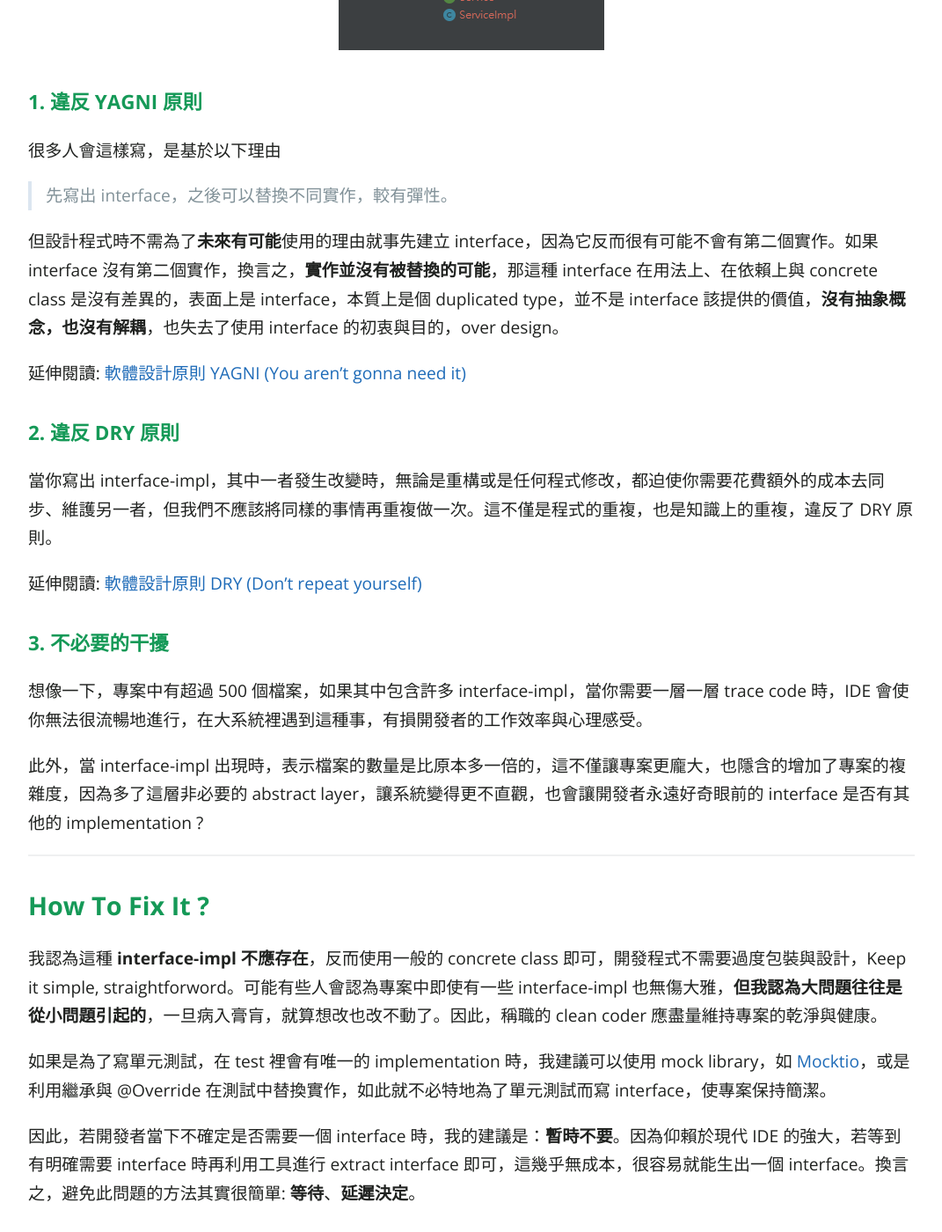
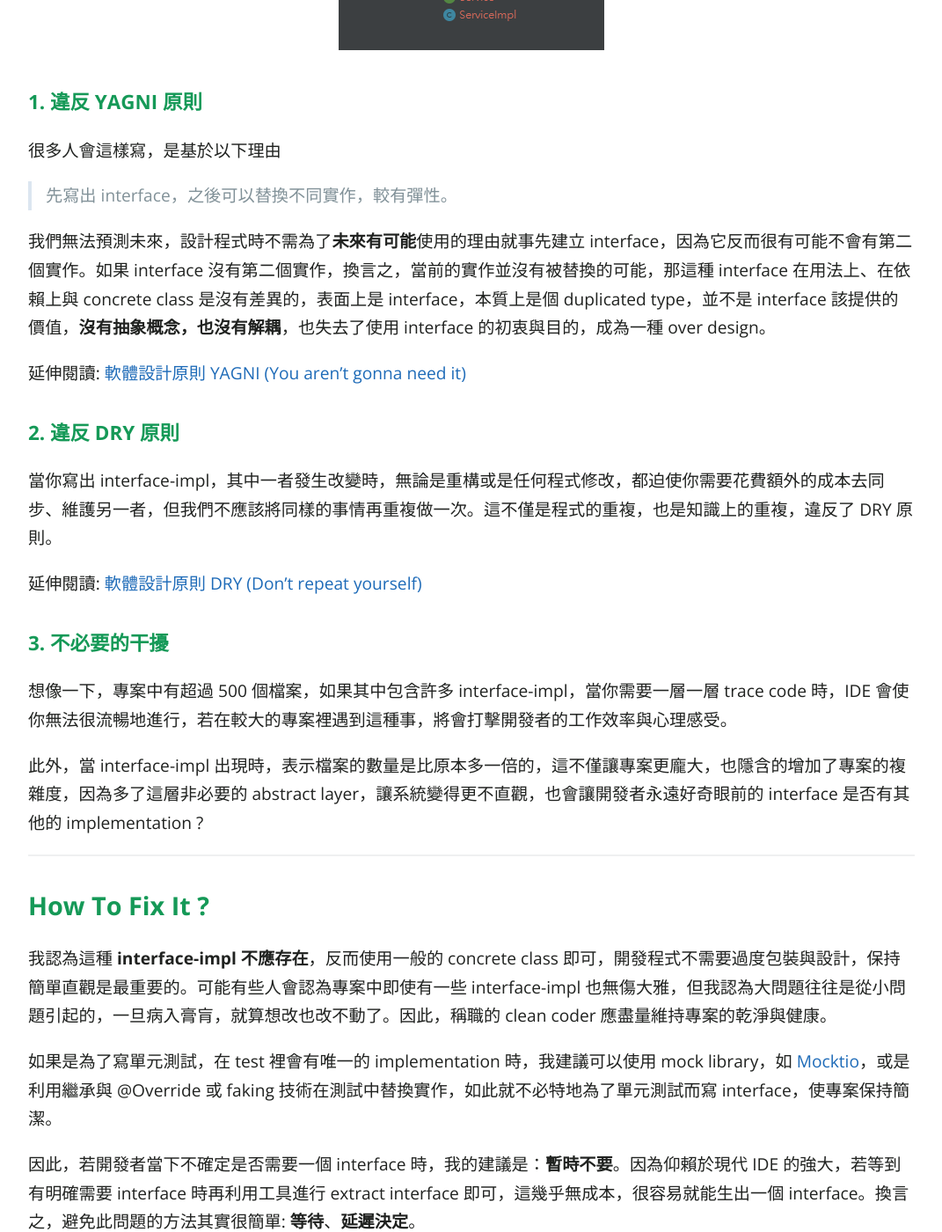
Before and after one commit to KaiSheng714/KaiSheng714.github.io, a Jekyll site: the page built from _posts/2022-01-20-anti-pattern-of-java-interface-impl-style.md, in a window 1280 px wide and 1400 px high, scrolled down 748 px. Shown: the whole window at 88% size, without its empty margins (104-1175 px from the left). Built offline with Jekyll 4.4.1, drawn with Linux system fonts in a browser that asks for light colours; comment, search, counter and statistics services are not loaded; some of the changed text lies outside the part shown.

Commit message:
interface

```diff
--- a/_posts/2022-01-20-anti-pattern-of-java-interface-impl-style.md
+++ b/_posts/2022-01-20-anti-pattern-of-java-interface-impl-style.md
@@ -20,7 +20,7 @@ image: /assets/image/cover0.png
 > 先寫出 interface，之後可以替換不同實作，較有彈性。
 >
 
-但設計程式時不需為了**未來有可能**使用的理由就事先建立 interface，因為它反而很有可能不會有第二個實作。如果 interface 沒有第二個實作，換言之，**實作並沒有被替換的可能**，那這種 interface 在用法上、在依賴上與 concrete class 是沒有差異的，表面上是 interface，本質上是個 duplicated type，並不是 interface 該提供的價值，**沒有抽象概念，也沒有解耦**，也失去了使用 interface 的初衷與目的，over design。
+我們無法預測未來，設計程式時不需為了**未來有可能**使用的理由就事先建立 interface，因為它反而很有可能不會有第二個實作。如果 interface 沒有第二個實作，換言之，當前的實作並沒有被替換的可能，那這種 interface 在用法上、在依賴上與 concrete class 是沒有差異的，表面上是 interface，本質上是個 duplicated type，並不是 interface 該提供的價值，**沒有抽象概念，也沒有解耦**，也失去了使用 interface 的初衷與目的，成為一種 over design。
 
 延伸閱讀: [軟體設計原則 YAGNI (You aren't gonna need it)](/articles/yagni-principle)
 
@@ -32,7 +32,7 @@ image: /assets/image/cover0.png
 
 ### **3. 不必要的干擾**
 
-想像一下，專案中有超過 500 個檔案，如果其中包含許多 interface-impl，當你需要一層一層 trace code 時，IDE 會使你無法很流暢地進行，在大系統裡遇到這種事，有損開發者的工作效率與心理感受。
+想像一下，專案中有超過 500 個檔案，如果其中包含許多 interface-impl，當你需要一層一層 trace code 時，IDE 會使你無法很流暢地進行，若在較大的專案裡遇到這種事，將會打擊開發者的工作效率與心理感受。
 
 此外，當 interface-impl 出現時，表示檔案的數量是比原本多一倍的，這不僅讓專案更龐大，也隱含的增加了專案的複雜度，因為多了這層非必要的 abstract layer，讓系統變得更不直觀，也會讓開發者永遠好奇眼前的 interface 是否有其他的 implementation ?
 
@@ -40,9 +40,9 @@ image: /assets/image/cover0.png
 
 ## **How To Fix It ?**
 
-我認為這種 **interface-impl 不應存在**，反而使用一般的 concrete class 即可，開發程式不需要過度包裝與設計，Keep it simple, straightforword。可能有些人會認為專案中即使有一些 interface-impl 也無傷大雅，**但我認為大問題往往是從小問題引起的**，一旦病入膏肓，就算想改也改不動了。因此，稱職的 clean coder 應盡量維持專案的乾淨與健康。
+我認為這種 **interface-impl 不應存在**，反而使用一般的 concrete class 即可，開發程式不需要過度包裝與設計，保持簡單直觀是最重要的。可能有些人會認為專案中即使有一些 interface-impl 也無傷大雅，但我認為大問題往往是從小問題引起的，一旦病入膏肓，就算想改也改不動了。因此，稱職的 clean coder 應盡量維持專案的乾淨與健康。
 
-如果是為了寫單元測試，在 test 裡會有唯一的 implementation 時，我建議可以使用 mock library，如 [Mocktio](https://site.mockito.org/)，或是利用繼承與 @Override 在測試中替換實作，如此就不必特地為了單元測試而寫 interface，使專案保持簡潔。
+如果是為了寫單元測試，在 test 裡會有唯一的 implementation 時，我建議可以使用 mock library，如 [Mocktio](https://site.mockito.org/)，或是利用繼承與 @Override 或 faking 技術在測試中替換實作，如此就不必特地為了單元測試而寫 interface，使專案保持簡潔。
 
 因此，若開發者當下不確定是否需要一個 interface 時，我的建議是：**暫時不要**。因為仰賴於現代 IDE 的強大，若等到有明確需要 interface 時再利用工具進行 extract interface 即可，這幾乎無成本，很容易就能生出一個 interface。換言之，避免此問題的方法其實很簡單: **等待**、**延遲決定**。
 
@@ -52,15 +52,14 @@ image: /assets/image/cover0.png
 先引用一段話:
 
 >
-> _Programming to an interface, not an implementation_
+> Programming to an interface, not an implementation
 >
 
 意思是，設計時應專注於**程式能提供什麼功能，而不是如何辦到的。**
 
-因此，首先描述你的 interface 能提供**什麼功能**，例如你有一個提供檔案存取服務的 interface 命名為 **FileService** ，那它的 implementation 應該要描述**如何**存取檔案，例如可能有 DiskService, FtpService, MyMagicService …，而不應該是 FileServiceImpl。
+因此，首先描述你的 interface 能為 client 提供**什麼功能**，例如你有一個提供檔案存取服務的 interface 命名為 **FileService** ，那它的 implementation 應該要描述**如何**存取檔案，例如可能有 DiskService, FtpService, MyMagicService …，而不應該是 FileServiceImpl。
 
-再者，如果你的專案並沒有開放給外部使用，在實務上，大部分的情況下是不需要 interface 的。除非你開發的是如 library, SDK 給外部 client 使用，就可以利用 interface 定義出你的系統邊界，讓外部 client 知道如何透過 interface 去使用、界接你的專案。
-
+再者，如果你的專案並沒有開放給外部使用，在實務上大部分的情況下是不需要 interface 的。除非你開發的是如 library, SDK 給外部 client 使用，就可以利用 interface 定義出你的系統邊界，讓外部 client 知道如何透過 interface 去使用、界接你的作品。
 
 ## **結語**
 
```
